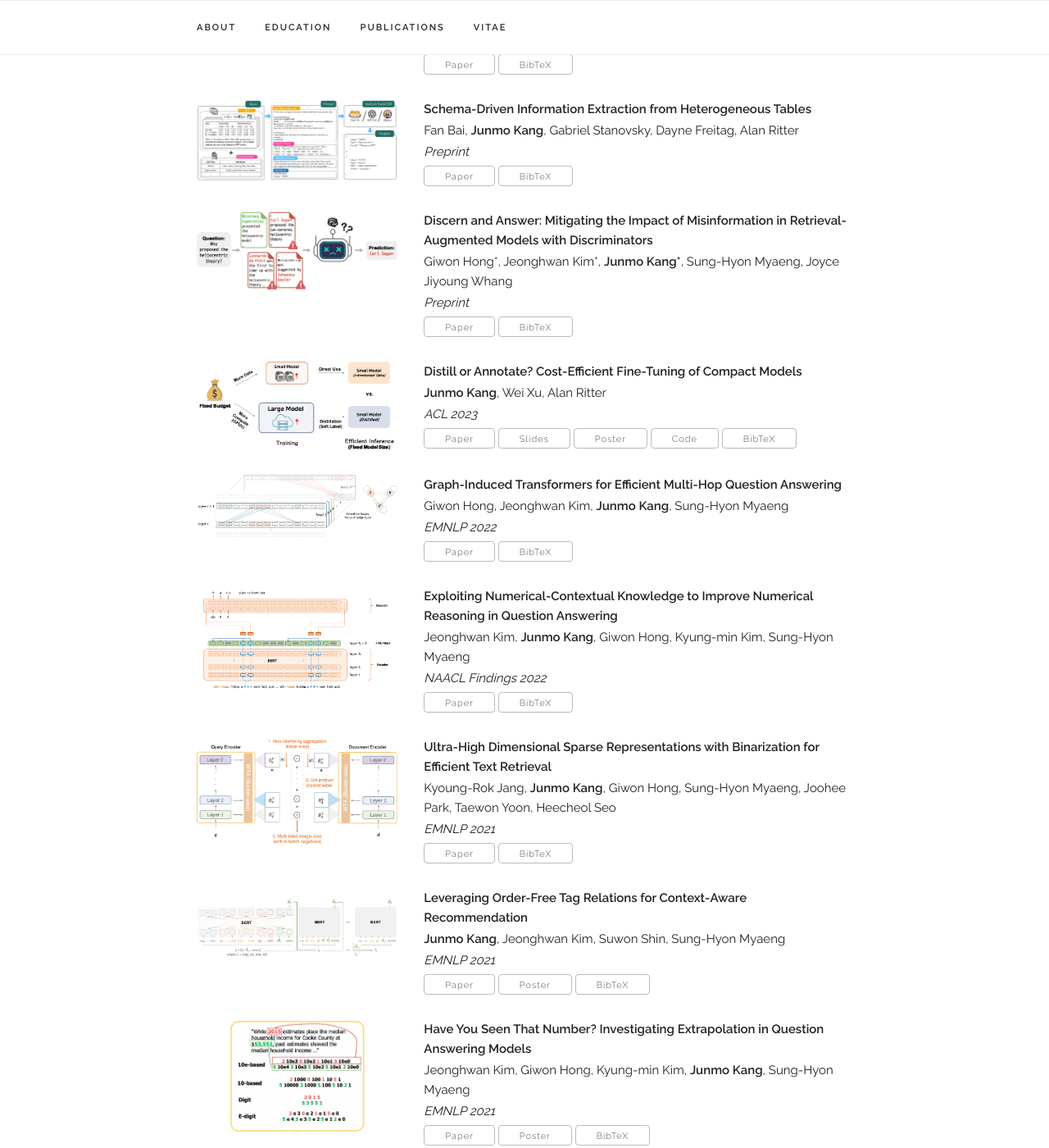
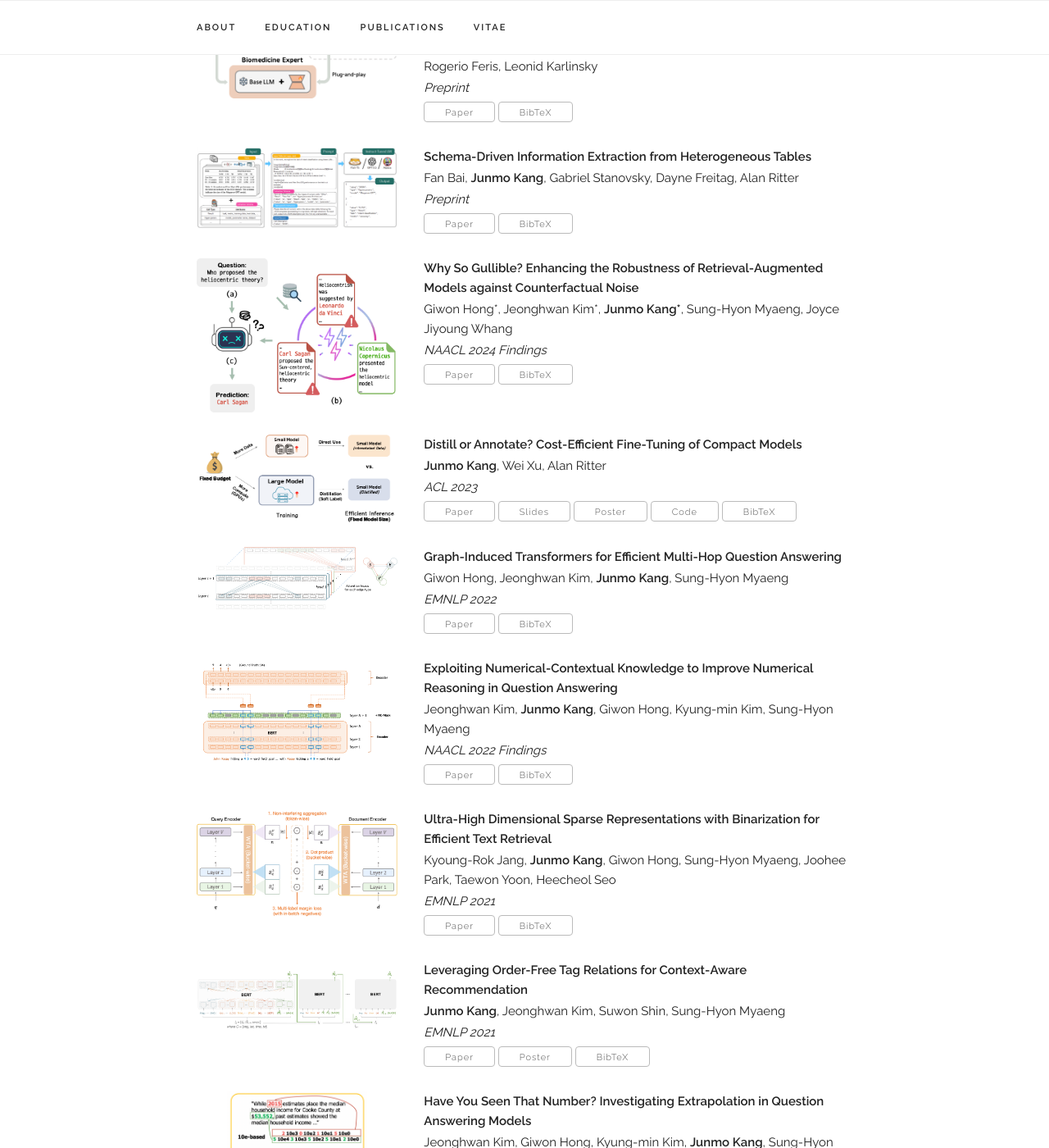
Before and after one commit to jm-kang/jm-kang.github.io, a Jekyll site: the page built from index.html, in a window 1280 px wide and 1400 px high, scrolled down 2157 px. Shown: the whole window at 82% size. Built offline with Jekyll 4.4.1, drawn with Linux system fonts in a browser that asks for light colours; some web fonts are replaced; some of the changed text lies outside the part shown.

Commit message:
NAACL 2024

```diff
--- a/_data/publications.yaml
+++ b/_data/publications.yaml
@@ -15,11 +15,11 @@ papers:
     bibtex: "/assets/publications/2023_schema-to-json/bibtex.txt"
     selected: y
 
-  - title: "Discern and Answer: Mitigating the Impact of Misinformation in Retrieval-Augmented Models with Discriminators"
-    image: "/assets/publications/2023_retrieval_misinfo/image.png"
+  - title: "Why So Gullible? Enhancing the Robustness of Retrieval-Augmented Models against Counterfactual Noise"
+    image: "/assets/publications/2023_retrieval_misinfo/figure1_v2.png"
     authors: "Giwon Hong*, Jeonghwan Kim*, <b>Junmo Kang*</b>, Sung-Hyon Myaeng, Joyce Jiyoung Whang"
-    venue: "Preprint"
-    paper_pdf: "https://arxiv.org/pdf/2305.01579.pdf"
+    venue: "NAACL 2024 Findings"
+    paper_pdf: "/assets/publications/2023_retrieval_misinfo/2305.01579.pdf"
     bibtex: "/assets/publications/2023_retrieval_misinfo/bibtex.txt"
     selected: y
 
@@ -45,7 +45,7 @@ papers:
   - title: "Exploiting Numerical-Contextual Knowledge to Improve Numerical Reasoning in Question Answering"
     image: "/assets/publications/2022_exploiting_numerical-contextual/image.png"
     authors: "Jeonghwan Kim, <b>Junmo Kang</b>, Giwon Hong, Kyung-min Kim, Sung-Hyon Myaeng"
-    venue: "NAACL Findings 2022"
+    venue: "NAACL 2022 Findings"
     paper_pdf: "https://aclanthology.org/2022.findings-naacl.138.pdf"
     bibtex: "/assets/publications/2022_exploiting_numerical-contextual/bibtex.txt"
     selected: y
@@ -95,7 +95,7 @@ papers:
   - title: "Regularization of Distinct Strategies for Unsupervised Question Generation"
     image: "/assets/publications/2020_regularization/image.png"
     authors: "<b>Junmo Kang*</b>, Giwon Hong*, Haritz Puerto San Roman*, Sung-Hyon Myaeng"
-    venue: "EMNLP Findings 2020"
+    venue: "EMNLP 2020 Findings"
     paper_pdf: "https://www.aclweb.org/anthology/2020.findings-emnlp.293.pdf"
     bibtex: "/assets/publications/2020_regularization/bibtex.txt"
     selected: y
--- a/assets/publications/2023_retrieval_misinfo/bibtex.txt
+++ b/assets/publications/2023_retrieval_misinfo/bibtex.txt
@@ -1,6 +1,8 @@
-@article{hong2023discern,
-  title={Discern and Answer: Mitigating the Impact of Misinformation in Retrieval-Augmented Models with Discriminators},
-  author={Hong, Giwon and Kim, Jeonghwan and Kang, Junmo and Myaeng, Sung-Hyon and Whang, Joyce Jiyoung},
-  journal={arXiv preprint arXiv:2305.01579},
-  year={2023}
+@misc{hong2023gullible,
+    title={Why So Gullible? Enhancing the Robustness of Retrieval-Augmented Models against Counterfactual Noise},
+    author={Giwon Hong and Jeonghwan Kim and Junmo Kang and Sung-Hyon Myaeng and Joyce Jiyoung Whang},
+    year={2023},
+    eprint={2305.01579},
+    archivePrefix={arXiv},
+    primaryClass={cs.CL}
 }
--- a/index.html
+++ b/index.html
@@ -48,6 +48,10 @@ layout: default
 <div class="docs-section" id="news">
   <h4>News</h4>
     <ul>
+      <li>
+        <b style="color: #46923c; font-weight: normal;">[Oct. 2023]</b>&nbsp&nbsp
+        Our paper on <b>the robustness of retrieval-augmented LMs</b> has been accepted to <b>NAACL 2024 Findings</b>!
+      </li>
       <li>
         <b style="color: #46923c; font-weight: normal;">[Nov. 2023]</b>&nbsp&nbsp
         I passed my PhD Qualifying Exam!
```
Also changed, not shown: other parts of index.html (+1 -1 lines), assets/publications/2023_retrieval_misinfo/figure1_v2.png (added), assets/publications/2023_retrieval_misinfo/main_figure_v4.png (added), 1 other file.
